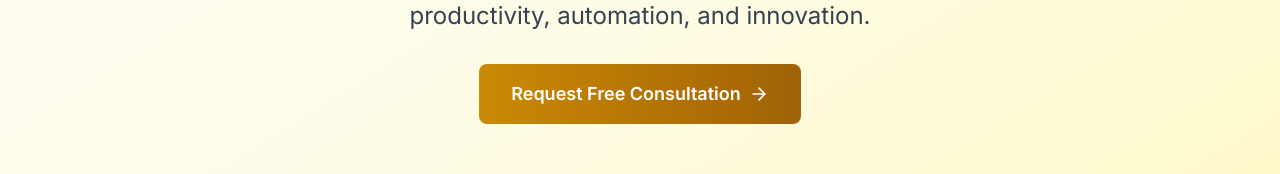
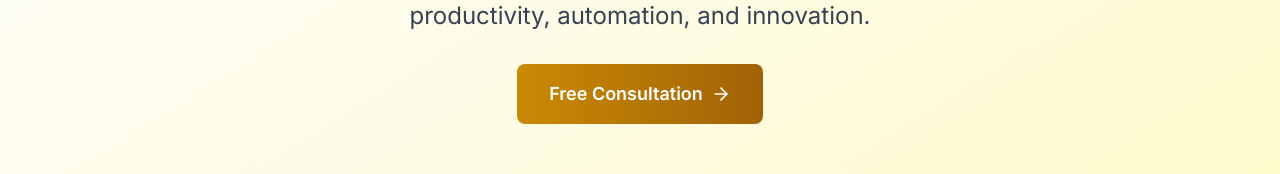
Before and after one commit to JaberValizadeh/Tornado, a Next.js app: page / in a window 1280 px wide. Shown: the part 454-628 px from the top of the page. Built offline with nearby package versions, Linux system fonts and the light colour scheme; no server answers.

Commit message:
Change 'Request Free Consultation' to 'Free Consultation'

```diff
--- a/app/page.tsx
+++ b/app/page.tsx
@@ -139,7 +139,7 @@ const HomePage = () => {
             <div className="flex flex-col sm:flex-row gap-4 justify-center items-center">
               <Link href="/contact">
                 <Button variant="primary" size="lg" className="w-full sm:w-auto">
-                  Request Free Consultation
+                  Free Consultation
                   <ArrowRight className="ml-2 w-5 h-5" />
                 </Button>
               </Link>
@@ -376,7 +376,7 @@ const HomePage = () => {
             <div className="flex flex-col sm:flex-row gap-4 justify-center items-center">
               <Link href="/contact">
                 <Button variant="primary" size="lg" className="w-full sm:w-auto">
-                  Request Free Consultation
+                  Free Consultation
                   <ArrowRight className="ml-2 w-5 h-5" />
                 </Button>
               </Link>
```
